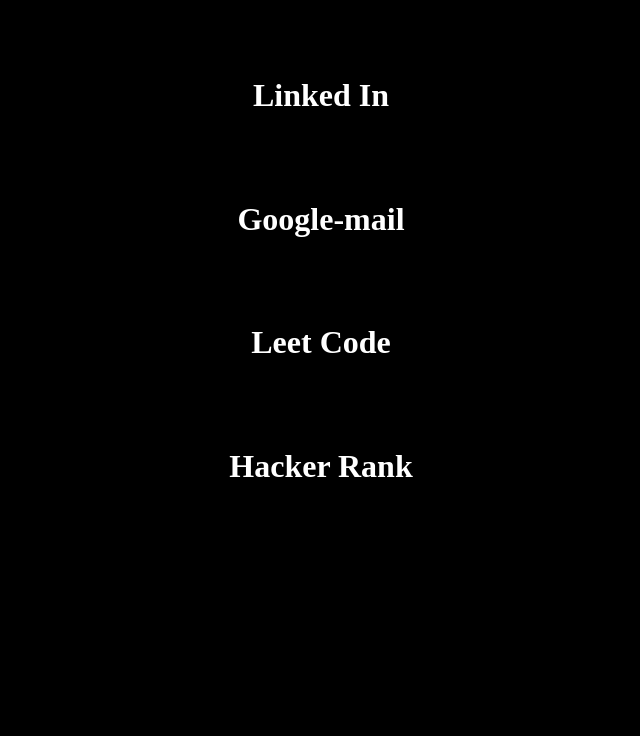
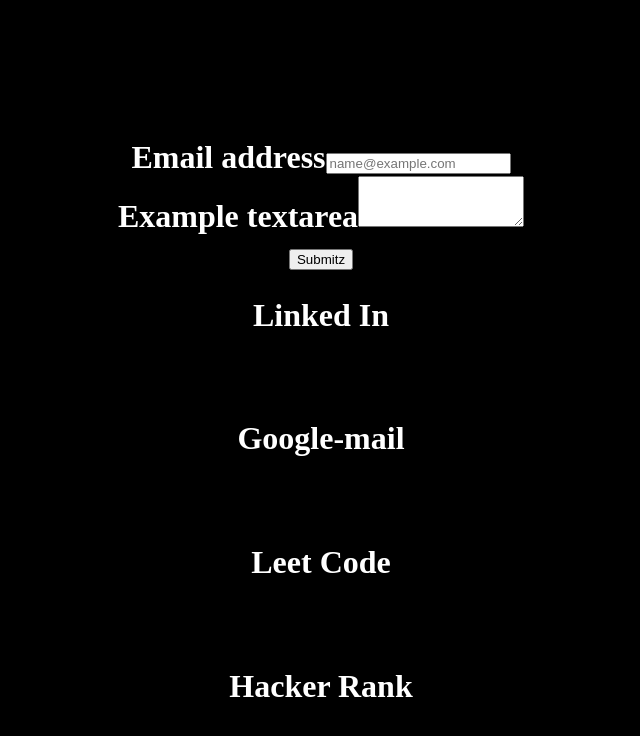
Before and after one commit to Shwetha-75/portfolio, a React (Create React App) app: page / in a window 1280 px wide. Both pictures are taken after a click on the link "Contact". Shown: the part 2380-3116 px from the top of the page, without its empty margins (339-979 px from the left). Built offline with nearby package versions, Linux system fonts and the light colour scheme.

Commit message:
Including Forms

```diff
--- a/package.json
+++ b/package.json
@@ -14,7 +14,7 @@
     "bootstrap": "^4.0.0-alpha.6",
     "portfolio": "file:",
     "react": "^18.3.1",
-    "react-bootstrap": "^0.32.4",
+    "react-bootstrap": "^2.10.5",
     "react-dom": "^18.3.1",
     "react-icons": "^5.2.1",
     "react-intersection-observer": "^9.10.3",
--- a/src/Component/Card.jsx
+++ b/src/Component/Card.jsx
@@ -1,6 +1,6 @@
 import React from 'react'
 import "./card.css";
-
+import Main from './Form/Main';
 export default function Card(props) {
   const [onHoverMail,setOnHoverMail]=React.useState(false);
   const [onHoverLinkedIn,setOnHoverLinkedIn]=React.useState(false);
@@ -29,14 +29,14 @@
       id={props.status?"myNav":"hidden"}
            className="div-tag-navigation-bar">
         <ul>
-
+       <li><Main/></li>
         <li
 
         onClick={handleOnClickLinkedIn}
         className={onHoverLinkedIn?'linkedIn-tag':''}
         onMouseOver={()=>setOnHoverLinkedIn(true)}
         onMouseLeave={()=>setOnHoverLinkedIn(false)}>
-            Linked In
+            LinkedIn
           </li>
           <li  onClick={handleOnClickGmail}>
 
--- /dev/null
+++ b/src/Component/Form/Main.jsx
@@ -0,0 +1,20 @@
+import React from 'react'
+import {Form} from 'react-bootstrap';
+export default function Main() {
+  return (
+    <div>
+
+<Form>
+      <Form.Group className="mb-3" controlId="exampleForm.ControlInput1">
+        <Form.Label>Email address</Form.Label>
+        <Form.Control type="email" placeholder="name@example.com" />
+      </Form.Group>
+      <Form.Group className="mb-3" controlId="exampleForm.ControlTextarea1">
+        <Form.Label>Example textarea</Form.Label>
+        <Form.Control as="textarea" rows={3} />
+      </Form.Group>
+      <button>Submitz</button>
+    </Form>
+    </div>
+  )
+}
--- a/src/Component/Main.jsx
+++ b/src/Component/Main.jsx
@@ -2,6 +2,7 @@
 import "./card.css";
 // import Contact from "./ContactCards/Main";
 import Card from ".//CardContact/Card.jsx";
+import Main from "./Form/Main.jsx";
 import NavigationBar from "./NavigationBar/NavigationBar.jsx";
 export default function App() {
 
@@ -114,7 +115,7 @@
           listStyle:'none'
         }}
         >
-
+         <li><Main/></li>
         <li
         style={{
           marginTop:'2%'
```
Also changed, not shown: src/Component/Form/form.css (added, +18 -0 lines), 1 other file (tests, documents, lock files or other folders).
